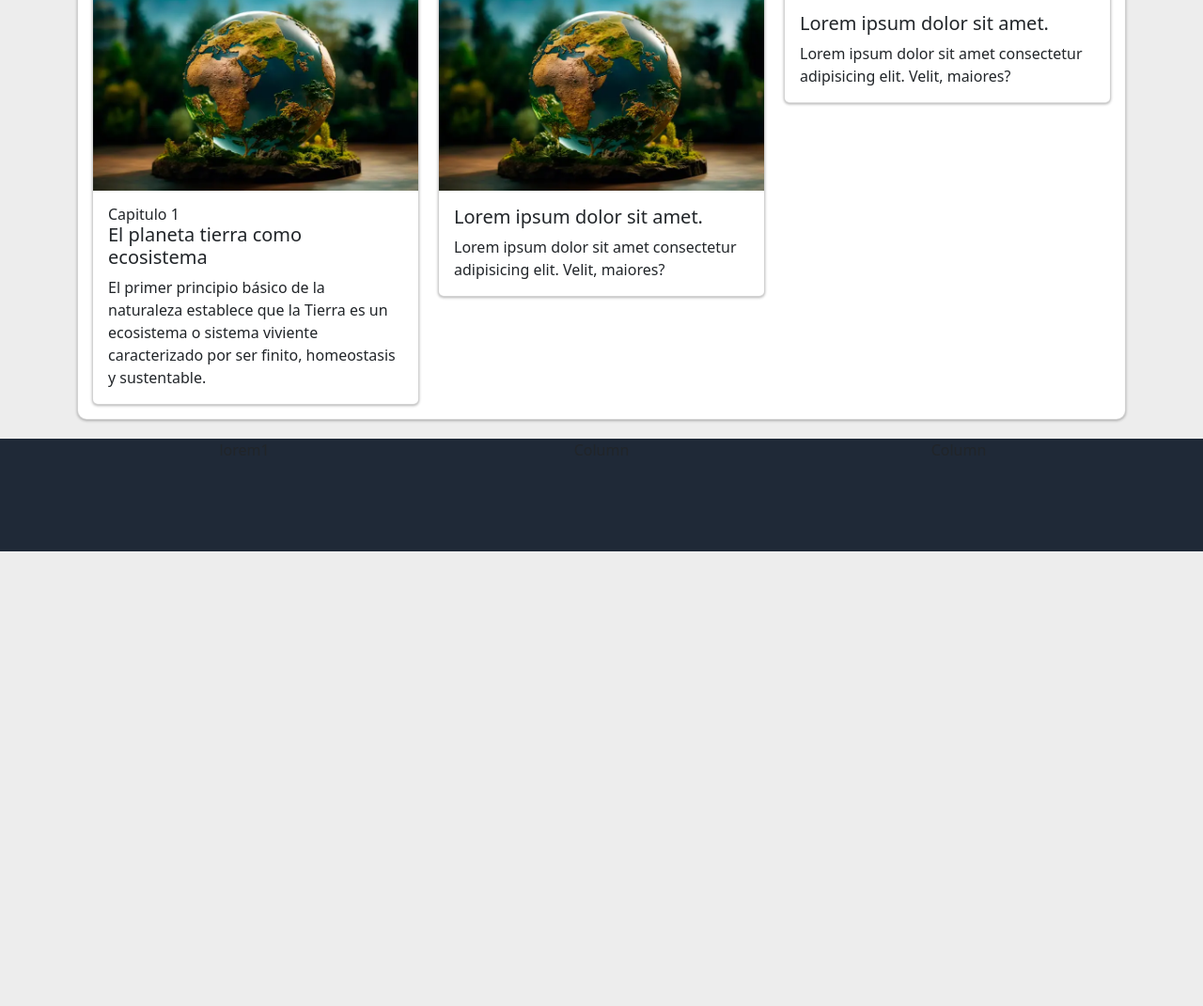
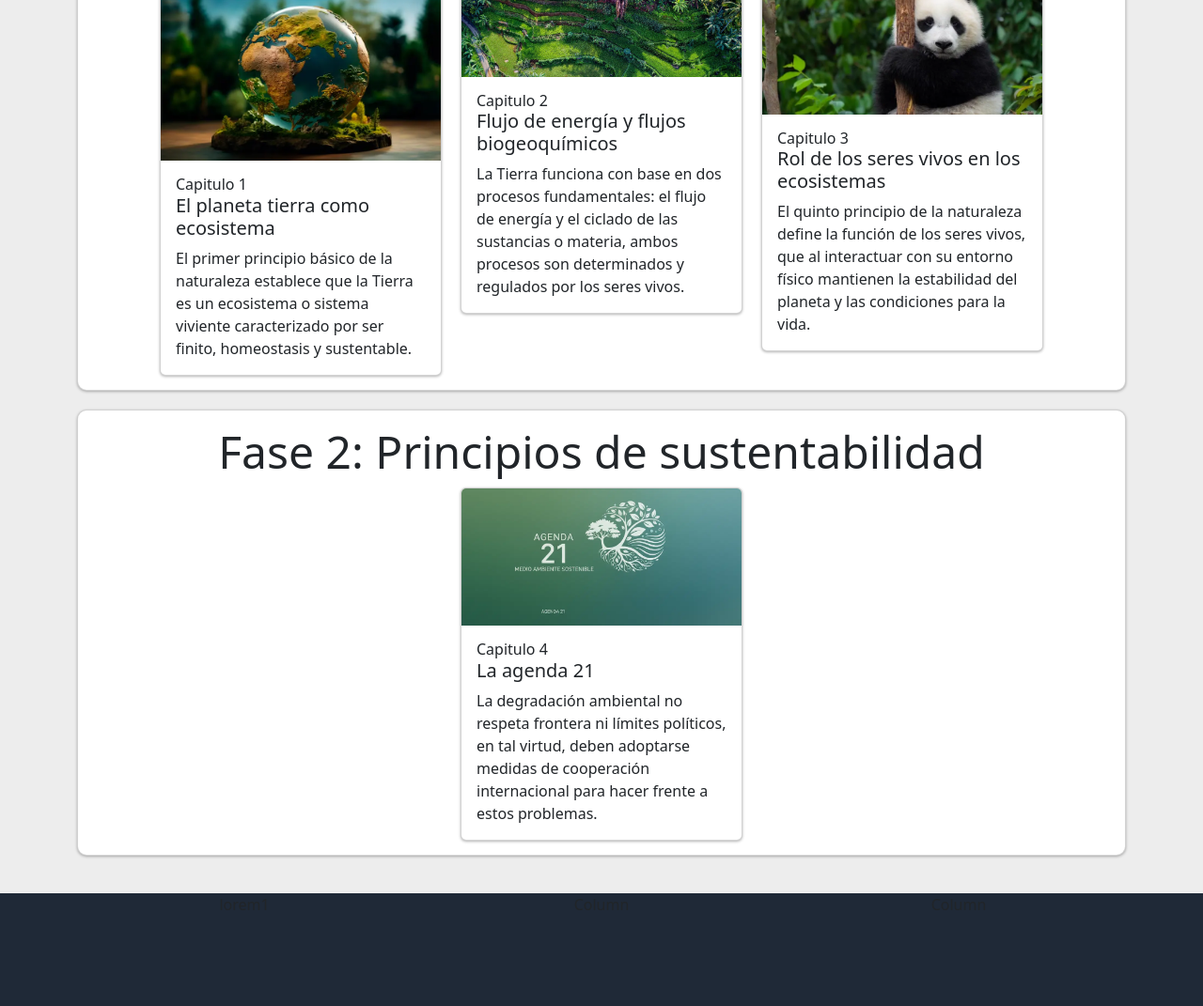
Before and after one commit to DarkGhost74/ProyectoAmbiente, a plain HTML site: page pages/blog.html in a window 1280 px wide. Shown: the part 335-1406 px from the top of the page at 94% size. Before the commit the page ends 922 px from the top, so only its background shows below. Drawn offline with nearby package versions, Linux system fonts and the light colour scheme.

Commit message:
modificacion de la pantalla blog

```diff
--- a/pages/blog.html
+++ b/pages/blog.html
@@ -76,8 +76,7 @@
                 <div id="card-container">
                     <a href="cap1.html">
                         <div class="card col">
-                            <img src="../images/cap1/portada.webp"
-                                class="card-img-top" alt="...">
+                            <img src="../images/cap1/portada.webp" class="card-img-top" alt="...">
                             <div class="card-body">
                                 <h6>Capitulo 1</h6>
                                 <h5 class="card-title">El planeta tierra como ecosistema</h5>
@@ -89,26 +88,46 @@
                     </a>
                     <a href="cap2.html">
                         <div class="card col">
-                            <img src="../images/cap1/portada.webp"
-                                class="card-img-top" alt="...">
+                            <img src="../images/cap2/portada.webp" class="card-img-top" alt="...">
                             <div class="card-body">
-                                <h5 class="card-title">Lorem ipsum dolor sit amet.</h5>
-                                <p class="card-text">Lorem ipsum dolor sit amet consectetur adipisicing elit. Velit,
-                                    maiores?</p>
+                                <h6>Capitulo 2</h6>
+                                <h5 class="card-title">Flujo de energía y flujos biogeoquímicos</h5>
+                                <p class="card-text">La Tierra funciona con base en dos procesos fundamentales: el flujo
+                                    de energía y el ciclado de las sustancias o materia, ambos procesos son determinados
+                                    y regulados por los seres vivos.</p>
                             </div>
                         </div>
                     </a>
                     <a href="cap3.html">
                         <div class="card col">
-                            <img src="../images/ejemplos-blog/amanecer-en-el-bosque-con-montanas-nevadas_1280x720_xtrafondos.com.jpg"
-                                class="card-img-top" alt="...">
+                            <img src="../images/cap3/portada.webp" class="card-img-top" alt="...">
                             <div class="card-body">
-                                <h5 class="card-title">Lorem ipsum dolor sit amet.</h5>
-                                <p class="card-text">Lorem ipsum dolor sit amet consectetur adipisicing elit. Velit,
-                                    maiores?</p>
+                                <h6>Capitulo 3</h6>
+                                <h5 class="card-title">Rol de los seres vivos en los ecosistemas</h5>
+                                <p class="card-text">El quinto principio de la naturaleza define la función de los seres
+                                    vivos, que al interactuar con su entorno físico mantienen la estabilidad del planeta
+                                    y las condiciones para la vida.</p>
                             </div>
                         </div>
                     </a>
+                </div>
+            </div>
+            <div id="fase2" class="card card-master">
+                <h2>Fase 2: Principios de sustentabilidad</h2>
+                <div id="card-container">
+                    <a href="cap4.html">
+                        <div class="card col">
+                            <img src="../images/cap4/portada.webp" class="card-img-top" alt="...">
+                            <div class="card-body">
+                                <h6>Capitulo 4</h6>
+                                <h5 class="card-title">La agenda 21</h5>
+                                <p class="card-text">La degradación ambiental no respeta frontera ni límites políticos,
+                                    en tal virtud, deben adoptarse medidas de cooperación internacional para hacer
+                                    frente a estos problemas.</p>
+                            </div>
+                        </div>
+                    </a>
+
                 </div>
             </div>
         </main>
--- a/styles/blog.css
+++ b/styles/blog.css
@@ -1,6 +1,7 @@
 .card-master {
     padding: 15px;
     border-radius: 10px;
+    margin-bottom: 20px;
 }
 
 h1 {
@@ -11,7 +12,9 @@ h6 {
     margin-bottom: 20px;
 }
 
-h1, h2, h6 {
+h1,
+h2,
+h6 {
     text-align: center;
 }
 
@@ -30,8 +33,26 @@ h2 {
     gap: 20px;
 }
 
+@media (max-width: 400px) {
+    #card-container {
+        grid-template-columns: 1fr;
+    }
+}
+
+@media (min-width: 1024px) {
+    #card-container {
+        grid-template-columns: repeat(auto-fit, 300px);
+        justify-content: center;
+    }
+}
+
 #card-container a {
     text-decoration: none;
+}
+
+a .card:hover {
+    transform: scale(1.02);
+    transition: transform 0.3s;
 }
 
 .card-body h6 {
```
